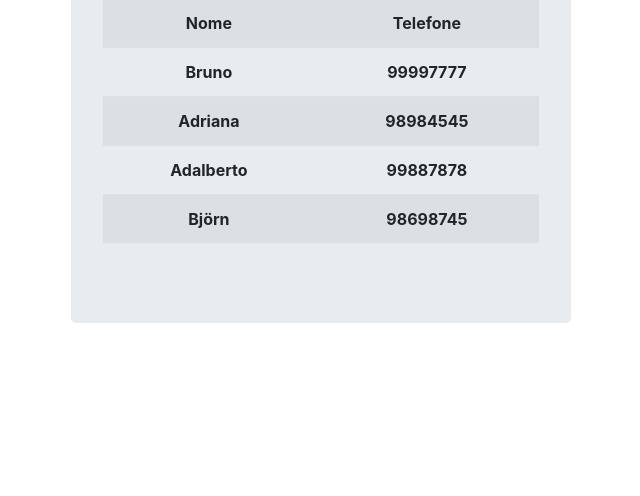
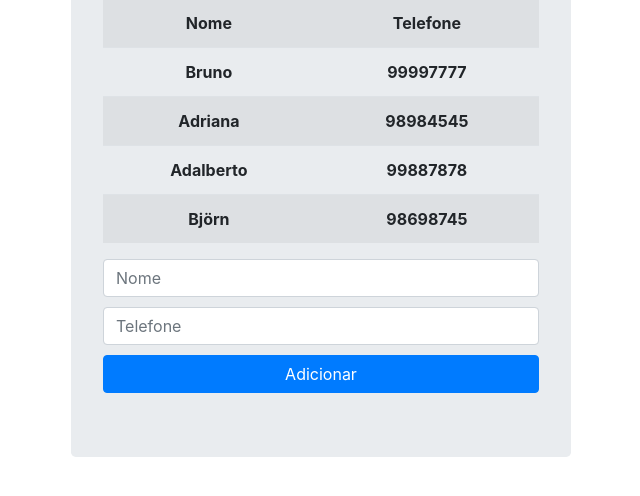
Before and after one commit to brunohgv/lista-telefonica, a plain HTML site: page index.html in a window 1280 px wide. Shown: the part 124-620 px from the top of the page, without its empty margins (319-959 px from the left). Drawn offline with nearby package versions, Linux system fonts and the light colour scheme.

Commit message:
Adicionando contato à lista

```diff
--- a/index.html
+++ b/index.html
@@ -27,6 +27,22 @@
           <th>{{contato.telefone}}</th>
         </tr>
       </table>
+      <form ng-enter="adicionarContato(contato)">
+        <input
+          class="form form-control"
+          type="text"
+          aria-label="Input de nome"
+          placeholder="Nome"
+          ng-model="contato.nome">
+        <input
+          class="form form-control"
+          type="text"
+          aria-label="Input de telefone"
+          placeholder="Telefone"
+          ng-model="contato.telefone">
+        <button class="btn btn-primary btn-block" ng-click="adicionarContato(contato)">Adicionar</button>
+      </form>
+
     </div>
   </div>
 
--- a/js/lista-telefonica/lista-telefonica.controller.js
+++ b/js/lista-telefonica/lista-telefonica.controller.js
@@ -9,4 +9,10 @@ angular
     {nome: "Adalberto", telefone: "99887878"},
     {nome: "Björn", telefone: "98698745"},
   ]
+
+  $scope.adicionarContato = function (contato) {
+    $scope.contatos.push(angular.copy(contato))
+    delete $scope.contato
+  }
+
 })
--- a/styles/style.css
+++ b/styles/style.css
@@ -9,3 +9,7 @@
 .table {
   margin-top: 20px;
 }
+
+.form-control {
+  margin-bottom: 10px
+}
```
